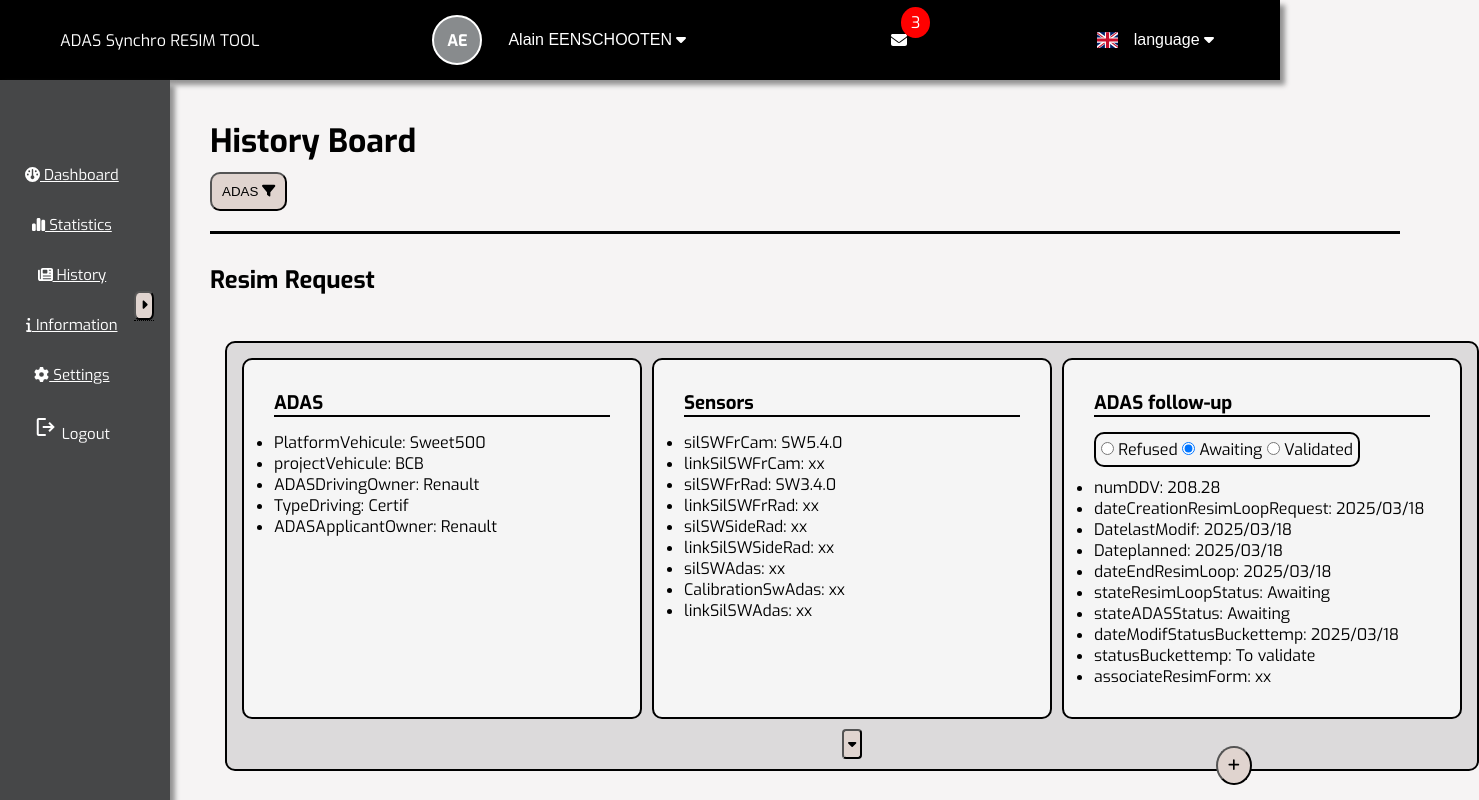
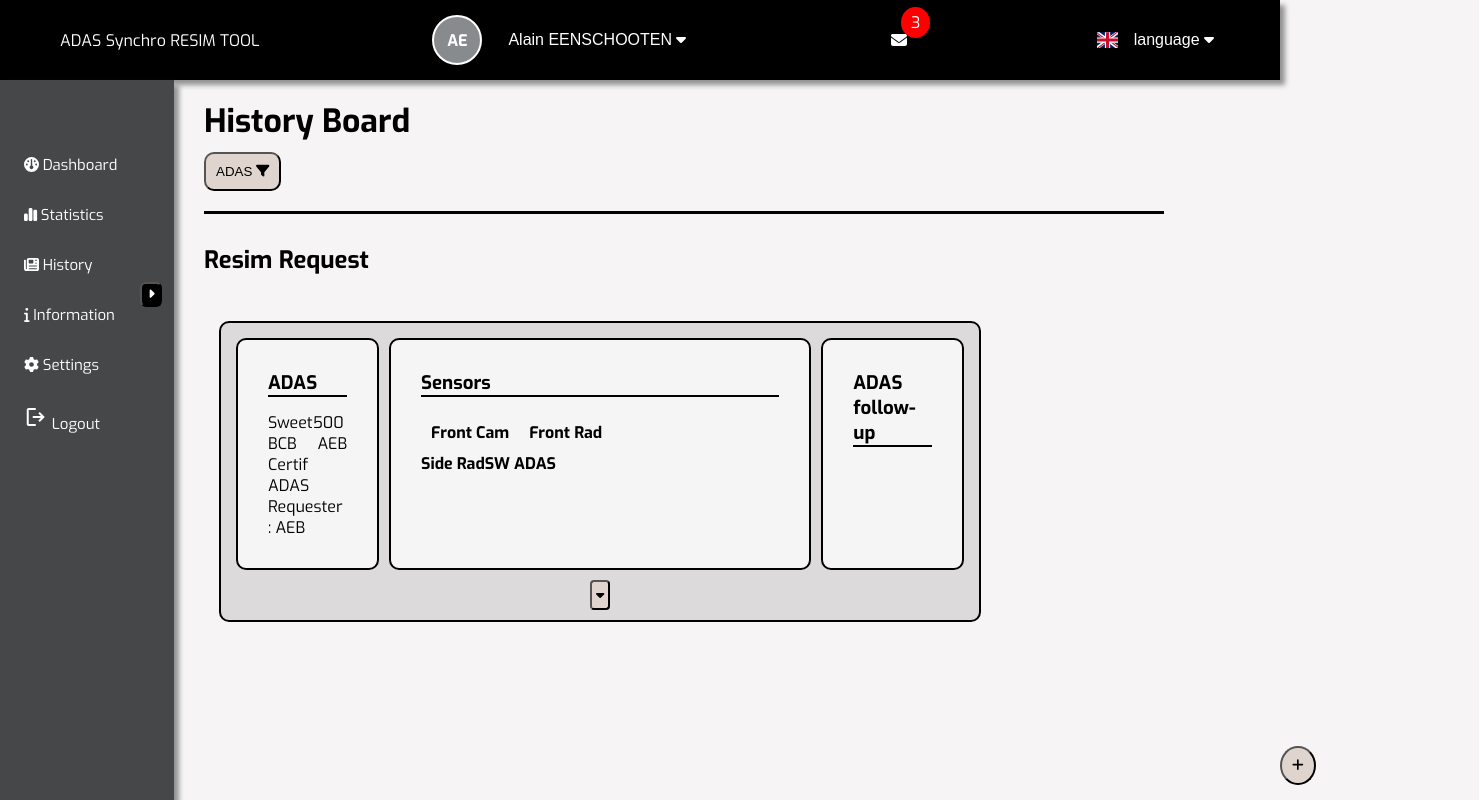
Before and after one commit to Aransandesu78/Angular_web, an Angular app: page /history in a window 1280 px wide. Shown: the top 800 px of the page, 1479 px wide, since content can reach past the window. Built offline with nearby package versions, Linux system fonts and the light colour scheme; a web font is replaced by a local one.

Commit message:
side nav and main redimensioned

```diff
--- a/src/app/app.component.css
+++ b/src/app/app.component.css
@@ -10,11 +10,12 @@
 
 .main-container {
   display: flex;
-  height: auto;
+  height: 100%;
+  width: 100%;
 }
 
 .side-nav {
-  width: 170px;
+  width: auto;
   height: 100%;
   margin-top: 80px;
   left: 0;
@@ -29,9 +30,11 @@
 
 .main-content {
   display: block;
+  width: 75%;
+  margin-left: 5%;
 }
 
-.main-container .main-content .adas_button {
+.adas_button {
   padding: 10px;
   height: auto;
   bottom: 15px;
--- a/src/app/main/main.component.css
+++ b/src/app/main/main.component.css
@@ -2,7 +2,6 @@
     width: 100%;
     height: 100%;
     margin-top: 100px;
-    padding: 20px;
 }
 
 
@@ -32,14 +31,13 @@
 }
 
 .expanded {
-    margin-left: 60px; /* Quand le menu est ouvert */
+    margin-left: 60px;
     transition: 0.15s;
     transition-timing-function: linear;
-
 }
 
 .collapsed {
-    margin-left: 190px; /* Quand le menu est fermé */
+    margin-left: 140px;
     transition-delay: 0.15s;
     transition-timing-function: linear;
 }
--- a/src/app/resim-request/resim-request.component.css
+++ b/src/app/resim-request/resim-request.component.css
@@ -40,7 +40,31 @@ h3 {
     border-style: solid;
     background-color: whitesmoke;
     padding: 30px;
-    width: 400px;
+}
+
+.adas-project {
+    width: 20%;
+}
+
+.adas-sensor {
+    width: 60%;
+    display: block;
+}
+
+.adas-follow-up {
+    width: 20%;
+}
+
+.top {
+    display: flex;
+}
+
+.frcam, .frrad {
+    padding: 10px;
+}
+
+.bottom {
+    display: flex;
 }
 
 .option-selection {
@@ -89,7 +113,7 @@ h3 {
 
 .optional-content {
     background-color: #d4d1d3bb;
-    margin-left: 250px;
+    margin-left: 150px;
     width: 730px;
     padding: 25px;
     border-radius: 10px;
--- a/src/app/resim-request/resim-request.component.html
+++ b/src/app/resim-request/resim-request.component.html
@@ -4,18 +4,30 @@
         <div class="adas-content">
             <div class="adas-project">
                 <h3>ADAS</h3>
-                <ul>
-                    <li>PlatformVehicule: {{adas.PlatformVehicule}}</li>
-                    <li>projectVehicule: {{adas.projectVehicule}}</li>
-                    <li>ADASDrivingOwner: {{adas.ADASDrivingOwner}}</li>
-                    <li>TypeDriving: {{adas.TypeDriving}}</li>
-                    <li>ADASApplicantOwner: {{adas.ADASApplicantOwner}}</li>
-                </ul>
+                <p>{{adas.PlatformVehicule}} {{adas.projectVehicule}} {{adas.ADASDrivingOwner}} {{adas.TypeDriving}}</p>
+                <p>ADAS Requester : {{adas.ADASApplicantOwner}}</p>
             </div>
             <div class="adas-sensor">
                 <h3>Sensors</h3>
-                <ul>
-                    <li>silSWFrCam: {{sensor.silSWFrCam}}</li>
+                <div class="top">
+                    <div class="frcam">
+                        <h4>Front Cam</h4>
+                    </div>
+                    <div class="frrad">
+                        <h4>Front Rad</h4>
+                    </div>
+                </div>
+                <div class="bottom">
+                    <div class="siderad">
+                        <h4>Side Rad</h4>
+                    </div>
+                    <div class="swadas">
+                        <h4>SW ADAS</h4>
+                    </div>
+                </div>
+
+                <!-- <ul>
+                    <li>SW FrCam: {{sensor.silSWFrCam}}</li>
                     <li>linkSilSWFrCam: {{sensor.linkSilSWFrCam}}</li>
                     <li>silSWFrRad: {{sensor.silSWFrRad}}</li>
                     <li>linkSilSWFrRad: {{sensor.linkSilSWFrRad}}</li>
@@ -24,25 +36,11 @@
                     <li>silSWAdas: {{sensor.silSWAdas}}</li>
                     <li>CalibrationSwAdas: {{sensor.CalibrationSwAdas}}</li>
                     <li>linkSilSWAdas: {{sensor.linkSilSWAdas}}</li>
-                </ul>
+                </ul> -->
             </div>
             <div class="adas-follow-up">
                 <h3>ADAS follow-up</h3>
-                <div class="status-container">
-                    <label>
-                        <input type="radio" [value]="'refused'" [formControl]="statutControl" [disabled]="!isAdmin">
-                            Refused
-                    </label>
-                    <label>
-                        <input type="radio" [value]="'awaiting'" [formControl]="statutControl" [disabled]="!isAdmin">
-                            Awaiting
-                    </label>
-                    <label>
-                        <input type="radio" [value]="'validated'" [formControl]="statutControl" [disabled]="!isAdmin">
-                            Validated
-                    </label>
-                </div>
-                <ul>
+                <!-- <ul>
                     <li>numDDV: {{follow.numDDV}}</li>
                     <li>dateCreationResimLoopRequest: {{follow.dateCreationResimLoopRequest | date: eu_date_format}}</li>
                     <li>DatelastModif: {{follow.DatelastModif | date: eu_date_format}}</li>
@@ -53,7 +51,7 @@
                     <li>dateModifStatusBuckettemp: {{follow.dateModifStatusBuckettemp | date: eu_date_format}}</li>
                     <li>statusBuckettemp: {{follow.statusBuckettemp}}</li>
                     <li>associateResimForm: {{follow.associateResimForm}}</li>
-                </ul>
+                </ul> -->
             </div>
         </div>
         <button class="option-selection" (click)="toggleDiv()">
--- a/src/app/resim-request/resim-request.component.ts
+++ b/src/app/resim-request/resim-request.component.ts
@@ -32,9 +32,9 @@ export class ResimRequestComponent {
   adas : Adas = {
     PlatformVehicule : "Sweet500",
     projectVehicule : "BCB",
-    ADASDrivingOwner : "Renault",
+    ADASDrivingOwner : "AEB",
     TypeDriving : "Certif",
-    ADASApplicantOwner : "Renault",
+    ADASApplicantOwner : "AEB",
   }
 
   sensor : Sensors = {
@@ -64,10 +64,6 @@ export class ResimRequestComponent {
 
   comment!: Comments;
 
-  // onSubmit() {
-
-  // }
-
   toggleDiv() {
     this.isVisible = !this.isVisible;
   }
--- a/src/app/side-nav/side-nav.component.css
+++ b/src/app/side-nav/side-nav.component.css
@@ -1,27 +1,37 @@
+a {
+  text-decoration: none;
+  display: inline;
+  color: #fff;
+}
+
 .nav-items {
   font-size: 15px;
   display: flex;
   transition: 0.3s;
-  padding: 10px;
-  width: auto;
+  margin-left: 5%;
+  width: 100%;
+  height: 100%;
   align-items: center;
 }
 
-.nav-items .menu {
+.menu {
   position: relative;
-  display: inline-block;
-  border-bottom: 1px dotted black;
+  height: 100%;
+  width: 30px;
+  margin-right: 20px;
 }
 
-.nav-items .button {
-  padding : 5px;
-  margin-top: 2px;
+.btn_toggleSideNav {
+  padding : 3px;
   border-radius: 25%;
   border-color: #000;
-  background-color: #e0D4cf;
+  background-color: black;
+  height: 100%;
+  width: 100%;
+  color: #fff;
 }
 
-.nav-items .menu .button .tooltiptext {
+/* .nav-items .menu .btn_toggleSideNav .tooltiptext {
   visibility: hidden;
   width: 120px;
   background-color: #555;
@@ -38,19 +48,20 @@
   transition: opacity 0.3s;
 }
 
-.button:hover .tooltiptext {
+.btn_toggleSideNav:hover .tooltiptext {
   visibility: visible;
+} */
+
+.options {
+  width: 100%;
+  height: 100%;
 }
 
-.options {
-  width: auto;
-}
-
-.nav-items .nav-item {
+.nav-item {
   padding: 15px;
   cursor: pointer;
   display: block ;
-  text-align: center;
+  text-align: start;
   text-decoration: none;
 }
 
@@ -66,11 +77,6 @@
 }
 
 .nav-items .nav-item .fa-icon {
-  margin-right: 20px;
+  margin-right: 25px;
   font-size: 22px;
 }
-
-.nav-items .nav-item a {
-  display: inline;
-  color: #fff;
-}
--- a/src/app/side-nav/side-nav.component.html
+++ b/src/app/side-nav/side-nav.component.html
@@ -33,9 +33,8 @@
             </div>
         </div>
         <div class="menu">
-            <button class="button" (click)="onSidebarToggle()">
+            <button class="btn_toggleSideNav" (click)="onSidebarToggle()">
                 <fa-icon [icon]="faCaretRight"></fa-icon>
-                <span class="tooltiptext">Menu toggle</span>
             </button>
         </div>
     </div>
```
